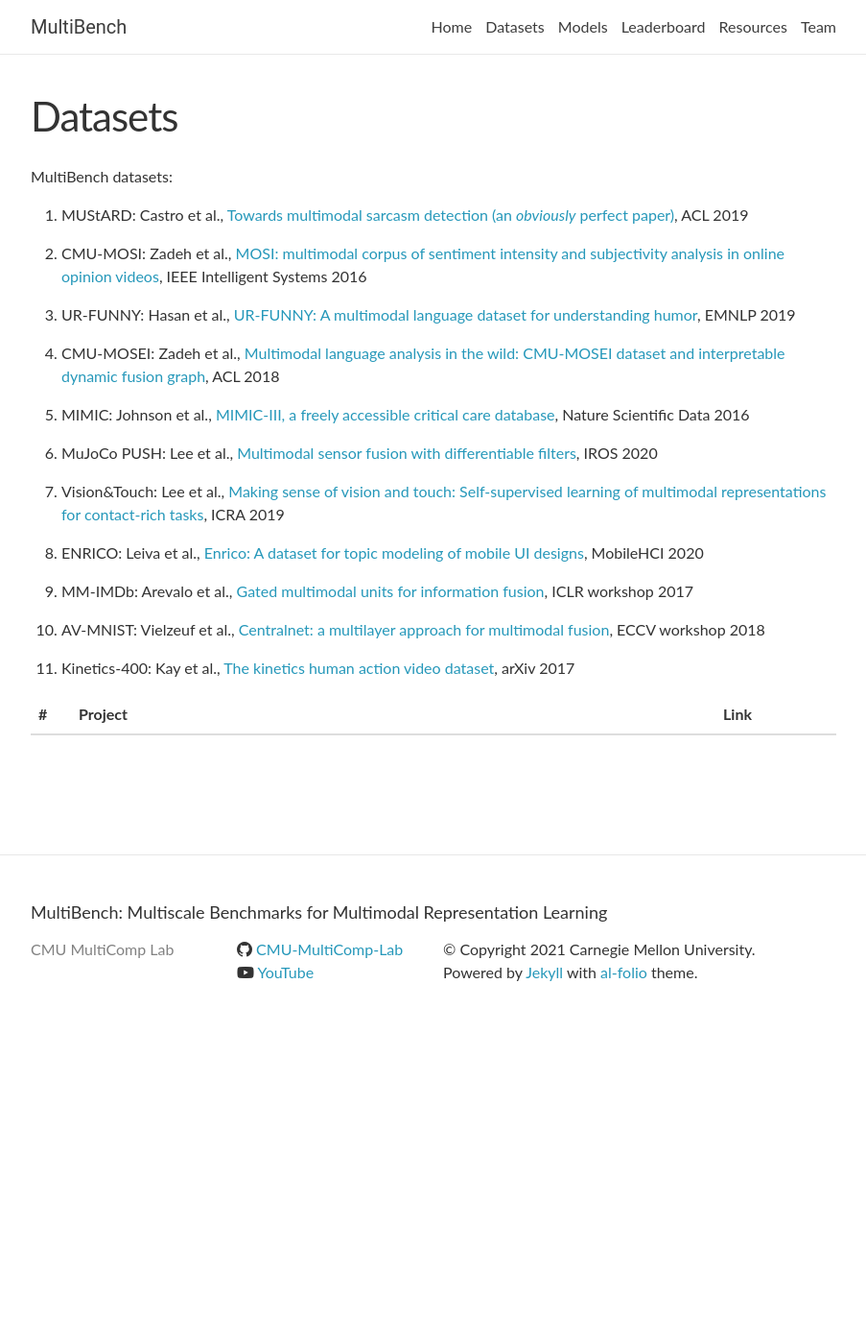
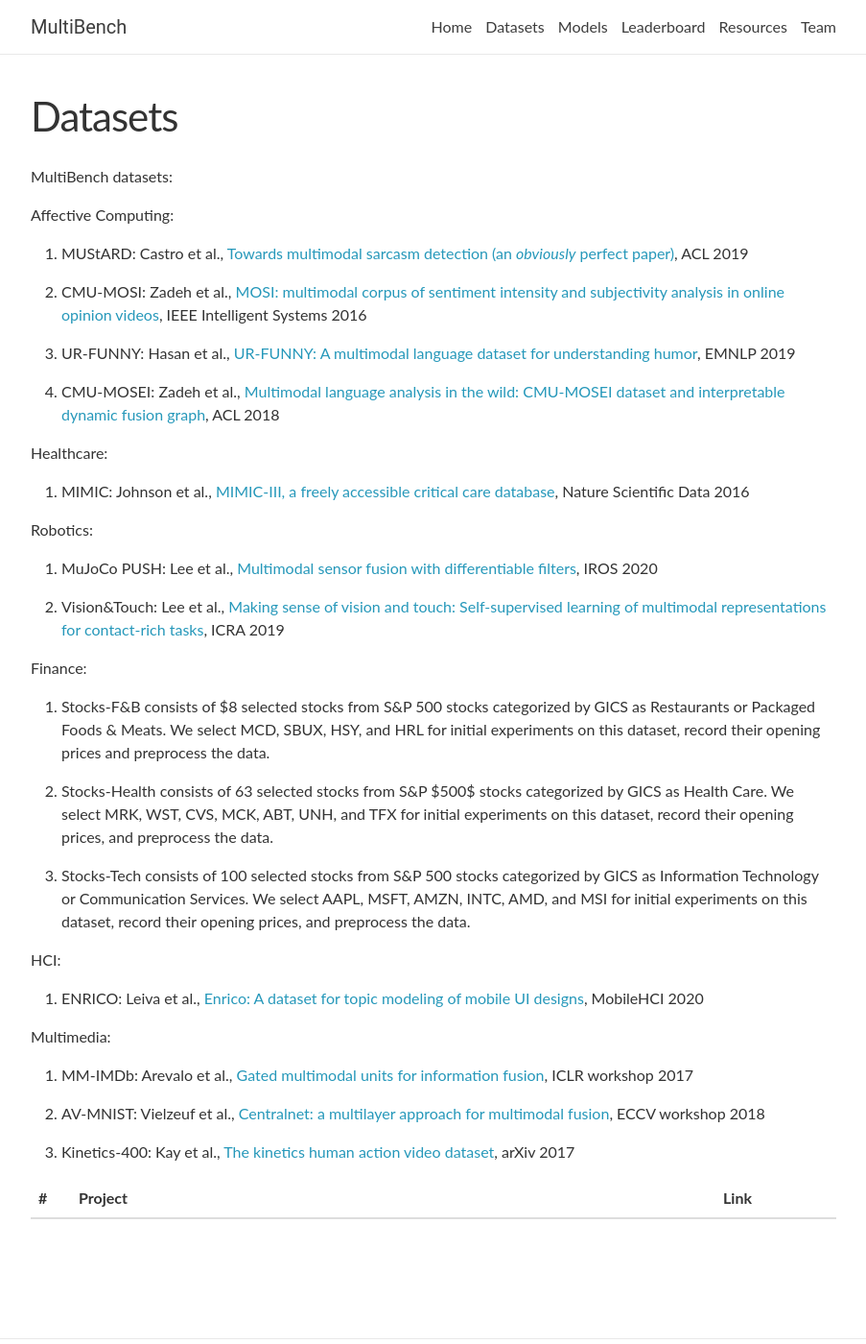
Before and after one commit to CMU-MultiComp-Lab/multibench, a Jekyll site: the page built from _pages/datasets.md, in a window 1280 px wide and 1400 px high. Shown: the whole window at 96% size, without its empty margins (188-1091 px from the left). Built offline with Jekyll 4.4.1, drawn with Linux system fonts in a browser that asks for light colours; nearby versions of some CDN libraries; library files that are not in the unit come from our copies; comment, search, counter and statistics services are not loaded.

Commit message:
Update datasets.md

```diff
--- a/_pages/datasets.md
+++ b/_pages/datasets.md
@@ -5,6 +5,8 @@
 ---
 
 MultiBench datasets:
+
+Affective Computing:
 
 1. MUStARD: Castro et al., [Towards multimodal sarcasm detection (an _obviously_ perfect paper)](https://arxiv.org/abs/1906.01815), ACL 2019
 
@@ -14,16 +16,32 @@
 
 4. CMU-MOSEI: Zadeh et al., [Multimodal language analysis in the wild: CMU-MOSEI dataset and interpretable dynamic fusion graph](https://www.aclweb.org/anthology/P18-1208/), ACL 2018
 
-5. MIMIC: Johnson et al., [MIMIC-III, a freely accessible critical care database](https://pubmed.ncbi.nlm.nih.gov/27219127/), Nature Scientific Data 2016
+Healthcare:
 
-6. MuJoCo PUSH: Lee et al., [Multimodal sensor fusion with differentiable filters](https://arxiv.org/abs/2010.13021), IROS 2020
+1. MIMIC: Johnson et al., [MIMIC-III, a freely accessible critical care database](https://pubmed.ncbi.nlm.nih.gov/27219127/), Nature Scientific Data 2016
 
-7. Vision&Touch: Lee et al., [Making sense of vision and touch: Self-supervised learning of multimodal representations for contact-rich tasks](https://arxiv.org/abs/1810.10191), ICRA 2019
+Robotics:
 
-8. ENRICO: Leiva et al., [Enrico: A dataset for topic modeling of mobile UI designs](https://userinterfaces.aalto.fi/enrico/resources/enrico.pdf), MobileHCI 2020
+1. MuJoCo PUSH: Lee et al., [Multimodal sensor fusion with differentiable filters](https://arxiv.org/abs/2010.13021), IROS 2020
 
-9. MM-IMDb: Arevalo et al., [Gated multimodal units for information fusion](https://arxiv.org/abs/1702.01992), ICLR workshop 2017
+2. Vision&Touch: Lee et al., [Making sense of vision and touch: Self-supervised learning of multimodal representations for contact-rich tasks](https://arxiv.org/abs/1810.10191), ICRA 2019
 
-10. AV-MNIST: Vielzeuf et al., [Centralnet: a multilayer approach for multimodal fusion](https://arxiv.org/abs/1808.07275), ECCV workshop 2018
+Finance:
 
-11. Kinetics-400: Kay et al., [The kinetics human action video dataset](https://arxiv.org/abs/1705.06950), arXiv 2017
+1. Stocks-F&B consists of $8 selected stocks from S&P 500 stocks categorized by GICS as Restaurants or Packaged Foods & Meats. We select MCD, SBUX, HSY, and HRL for initial experiments on this dataset, record their opening prices and preprocess the data.
+
+2. Stocks-Health consists of 63 selected stocks from S&P $500$ stocks categorized by GICS as Health Care. We select MRK, WST, CVS, MCK, ABT, UNH, and TFX for initial experiments on  this dataset, record their opening prices, and preprocess the data.
+
+3. Stocks-Tech consists of 100 selected stocks from S&P 500 stocks categorized by GICS as Information Technology or Communication Services. We select AAPL, MSFT, AMZN, INTC, AMD, and MSI for initial experiments on this dataset, record their opening prices, and preprocess the data.
+
+HCI:
+
+1. ENRICO: Leiva et al., [Enrico: A dataset for topic modeling of mobile UI designs](https://userinterfaces.aalto.fi/enrico/resources/enrico.pdf), MobileHCI 2020
+
+Multimedia:
+
+1. MM-IMDb: Arevalo et al., [Gated multimodal units for information fusion](https://arxiv.org/abs/1702.01992), ICLR workshop 2017
+
+2. AV-MNIST: Vielzeuf et al., [Centralnet: a multilayer approach for multimodal fusion](https://arxiv.org/abs/1808.07275), ECCV workshop 2018
+
+3. Kinetics-400: Kay et al., [The kinetics human action video dataset](https://arxiv.org/abs/1705.06950), arXiv 2017
```
